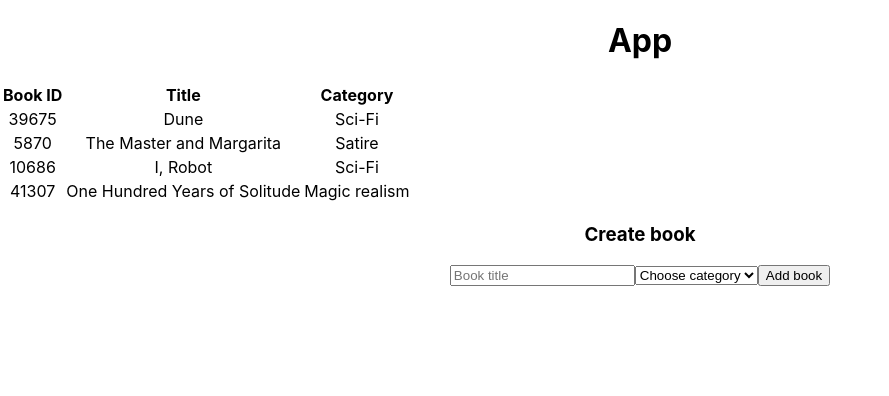
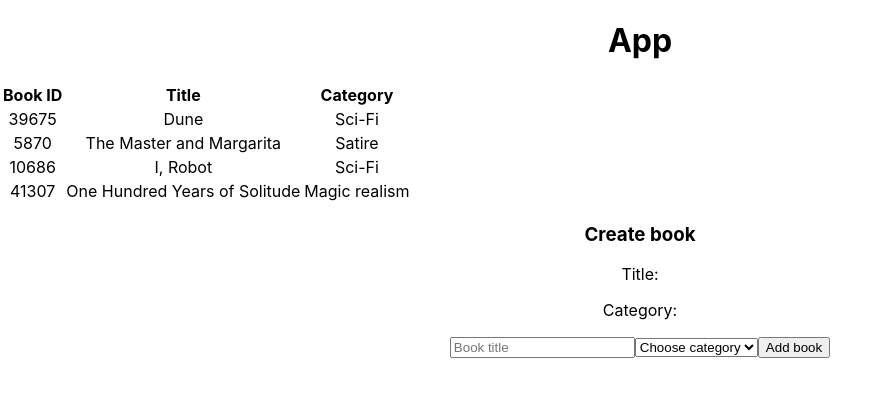
Before and after one commit to 1v4n4/bookstore, a React (Create React App) app: page / in a window 1280 px wide. Shown: the top 396 px of the page, without its empty margins (0-889 px from the left). Built offline with nearby package versions, Linux system fonts and the light colour scheme.

Commit message:
Added state to book form, implemented methods to handle change and submit

```diff
--- a/src/containers/BookForm.js
+++ b/src/containers/BookForm.js
@@ -1,4 +1,4 @@
-import React from 'react';
+import React, { useState } from 'react';
 import { useDispatch } from 'react-redux';
 import { v4 as uuidv4 } from 'uuid';
 import { addBook } from '../actions';
@@ -6,14 +6,17 @@ import { addBook } from '../actions';
 const Categories = ['Satire', 'Biography', 'History', 'Horror', 'Magic realism', 'Learning', 'Sci-Fi'];
 
 const BookForm = () => {
+  const [title, setTitle] = useState('');
+  const [category, setCategory] = useState('');
+
   const dispatch = useDispatch();
   const handleSubmit = (e) => {
     e.preventDefault();
     dispatch(
       addBook({
         id: uuidv4(),
-        title: e.target.title.value,
-        category: e.target.category.value,
+        title,
+        category,
       }),
     );
     e.target.reset();
@@ -21,9 +24,17 @@ const BookForm = () => {
   return (
     <div className="book-form">
       <h3>Create book</h3>
+      <p>
+        Title:
+        {title}
+      </p>
+      <p>
+        Category:
+        {category}
+      </p>
       <form className="form" onSubmit={handleSubmit}>
-        <input type="text" name="title" placeholder="Book title" />
-        <select name="category" id="category">
+        <input type="text" name="title" placeholder="Book title" onChange={(e) => setTitle(e.target.value)} />
+        <select name="category" id="category" onChange={(e) => setCategory(e.target.value)}>
           <option label=" ">Choose category </option>
           {Categories.map((category) => (
             <option value={category} key={category}>
```
